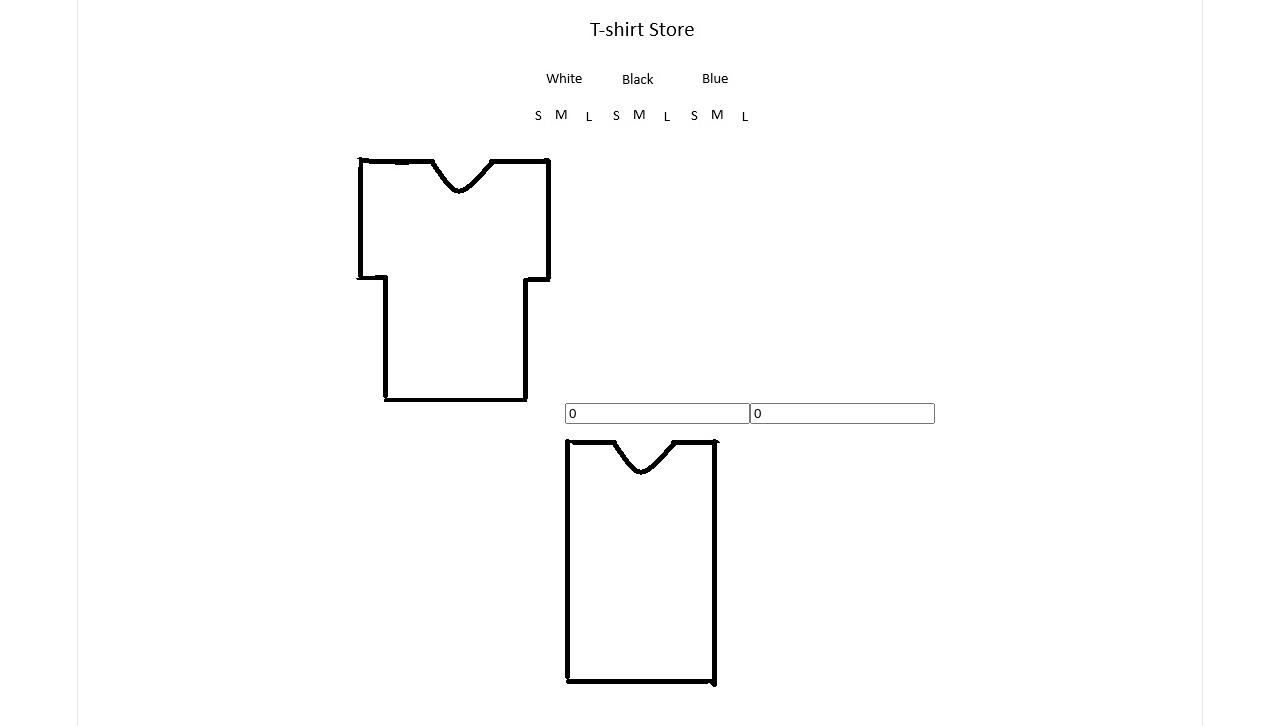
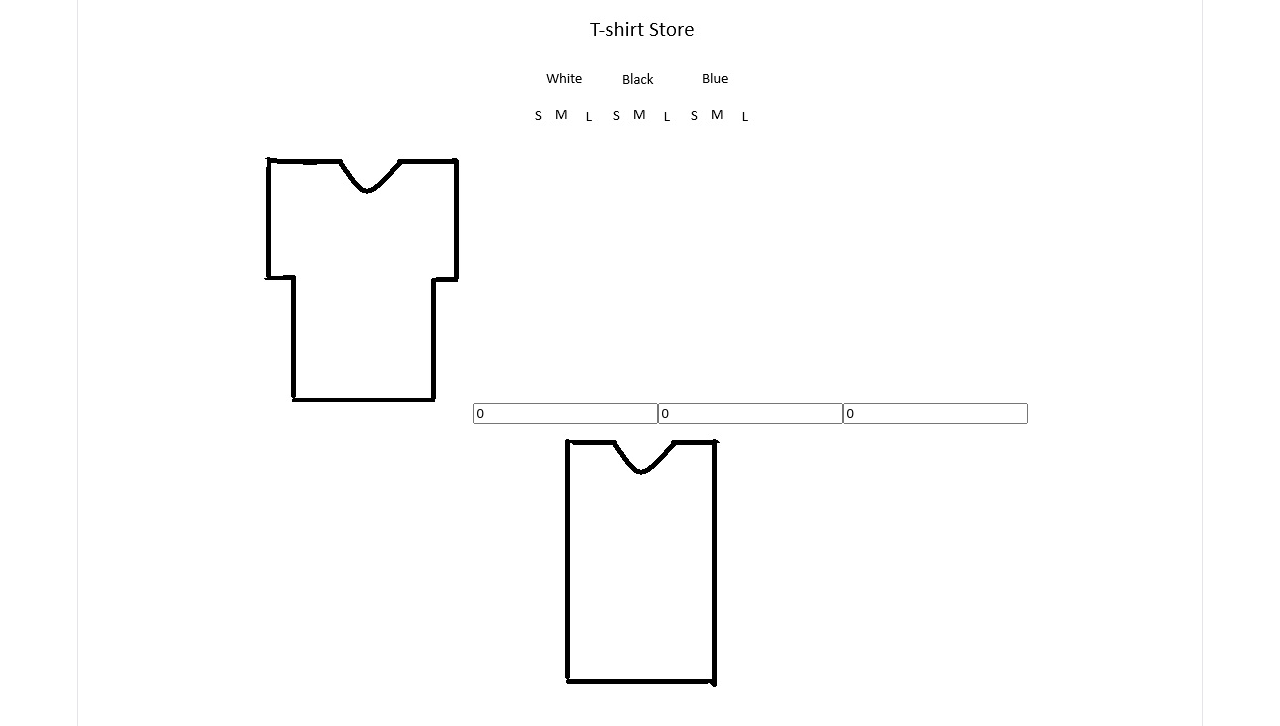
Before and after one commit to alkarim2/Tshirt-Store-App, a React (Vite) app: page / in a window 1280 px wide. Shown: the top 726 px of the page. Built offline with nearby package versions, Linux system fonts and the light colour scheme.

Commit message:
Add files via upload

```diff
--- a/src/App.jsx
+++ b/src/App.jsx
@@ -13,6 +13,7 @@ import tshirtStore from './assets/tshirtStoreText.jpg';
 function App(){
   const [smallWhiteShortsleevedTshirtValue, setSmallWhiteShortsleevedTshirtValue] = useState(0);
   const [mediumWhiteShortsleevedTshirtValue, setMediumWhiteShortsleevedTshirtValue] = useState(0);
+  const [largeWhiteShortsleevedTshirtValue, setLargeWhiteShortsleevedTshirtValue] = useState(0);
 
   return (
     <div>
@@ -47,6 +48,11 @@ function App(){
                 onChange={e => setMediumWhiteShortsleevedTshirtValue(e.target.value)}
                 type="number"
           />
+          <input
+                value={largeWhiteShortsleevedTshirtValue}
+                onChange={e => setLargeWhiteShortsleevedTshirtValue(e.target.value)}
+                type="number"
+          />
       </div>
       <div>
           <img src={sleevelessTshirt}/>
```
